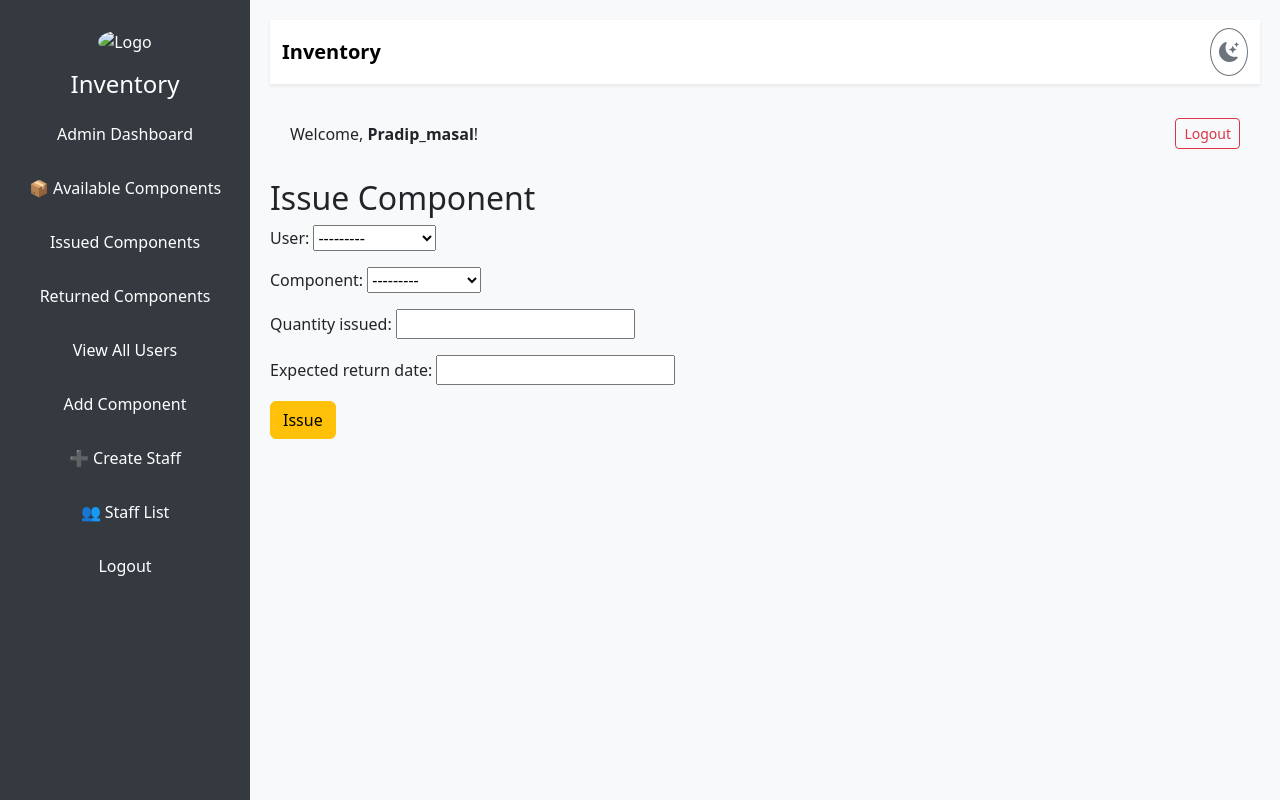
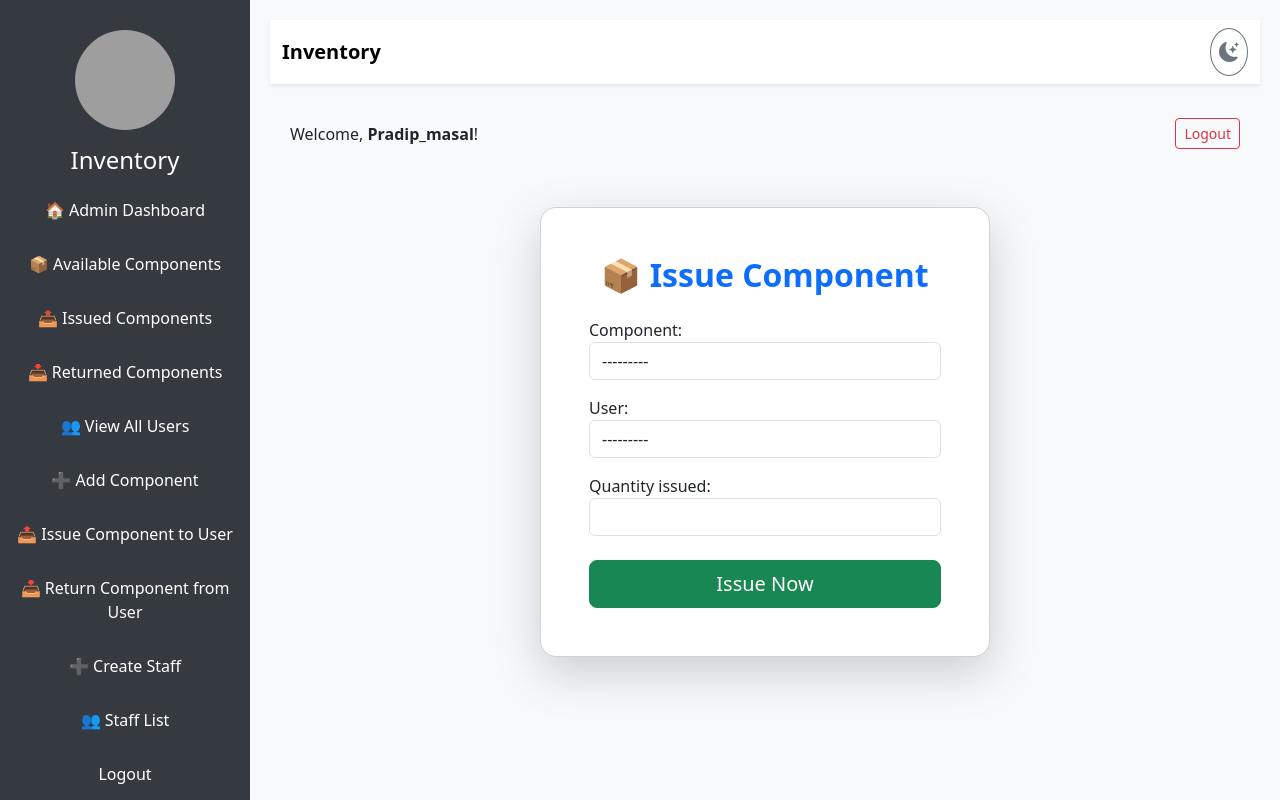
Before and after one commit to pradipmasal/Inventory, a Django app: page /issue_component/ in a window 1280 px wide. Run offline with Django 5.2, Linux system fonts and the light colour scheme; a user stored in the database is signed in; data comes from the database, SQL or seed files in the repository; both versions use the stored data as it was after the commit; some libraries are stand-ins or nearby versions; grey boxes are pictures that could not be loaded.

Commit message:
modified for working

```diff
--- a/inventory/forms.py
+++ b/inventory/forms.py
@@ -1,5 +1,5 @@
 from django import forms
-from .models import Component, IssuedComponent
+from .models import Component, IssuedComponent, ReturnedComponent
 from django.contrib.auth.models import User
 from django.contrib.auth.forms import UserCreationForm
 
@@ -16,7 +16,36 @@ class ComponentForm(forms.ModelForm):
 class IssueComponentForm(forms.ModelForm):
     class Meta:
         model = IssuedComponent
-        fields = ['user', 'component', 'quantity_issued', 'expected_return_date']
+        fields = ['component', 'user', 'quantity_issued']
+        widgets = {
+            'component': forms.Select(attrs={'class': 'form-control'}),
+            'user': forms.Select(attrs={'class': 'form-control'}),
+            'quantity_issued': forms.NumberInput(attrs={'class': 'form-control'}),
+        }
+
+class ReturnComponentForm(forms.ModelForm):
+    user = forms.ModelChoiceField(
+        queryset=User.objects.all(),
+        widget=forms.Select(attrs={'class': 'form-control', 'id': 'user-select'})
+    )
+    component = forms.ModelChoiceField(
+        queryset=Component.objects.none(),
+        widget=forms.Select(attrs={'class': 'form-control', 'id': 'component-select'})
+    )
+
+    class Meta:
+        model = ReturnedComponent
+        fields = ['user', 'component', 'quantity_returned']
+
+    def __init__(self, *args, **kwargs):
+        super(ReturnComponentForm, self).__init__(*args, **kwargs)
+        if 'user' in self.data:
+            try:
+                user_id = int(self.data.get('user'))
+                issued_components = IssuedComponent.objects.filter(user_id=user_id).values_list('component_id', flat=True)
+                self.fields['component'].queryset = Component.objects.filter(id__in=issued_components)
+            except (ValueError, TypeError):
+                pass
 
 class UserRegisterForm(UserCreationForm):
     email = forms.EmailField()
--- a/inventory/templates/inventory/base.html
+++ b/inventory/templates/inventory/base.html
@@ -2,6 +2,7 @@
 
 <!DOCTYPE html>
 <html lang="en">
+
 <head>
     <meta charset="UTF-8">
     <meta name="viewport" content="width=device-width, initial-scale=1.0">
@@ -23,7 +24,8 @@
 
 
     <style>
-        body, nav {
+        body,
+        nav {
             transition: background-color 0.5s ease, color 0.5s ease;
         }
     </style>
@@ -35,6 +37,7 @@
             min-height: 100vh;
             overflow-x: hidden;
         }
+
         .sidebar {
             width: 250px;
             background: #343a40;
@@ -43,6 +46,7 @@
             position: fixed;
             height: 100%;
         }
+
         .sidebar a {
             color: white;
             text-decoration: none;
@@ -50,14 +54,17 @@
             padding: 15px;
             transition: 0.3s;
         }
+
         .sidebar a:hover {
             background: #495057;
         }
+
         .content {
             margin-left: 250px;
             padding: 20px;
             flex-grow: 1;
         }
+
         .topbar {
             background: #f8f9fa;
             padding: 10px 20px;
@@ -68,23 +75,28 @@
         }
     </style>
 </head>
+
 <body class="bg-light" id="body">
 
 
 
     {% if user.is_authenticated %}
     <div class="sidebar text-center">
-    <img src="https://via.placeholder.com/100" class="rounded-circle mb-3" alt="Logo" width="100" height="100">
+        <img src="https://img.icons8.com/fluency/96/box.png" class="rounded-circle mb-3" alt="Inventory Logo" width="100" height="100">
         <h4>Inventory</h4>
 
         {% if user.is_staff %}
         <!-- Admin Sidebar -->
-        <a href="{% url 'admin_dashboard' %}">Admin Dashboard</a>
+        <a href="{% url 'admin_dashboard' %}">🏠 Admin Dashboard</a>
         <a href="{% url 'available_components' %}">📦 Available Components</a>
-        <a href="{% url 'issued_components' %}">Issued Components</a>
-        <a href="{% url 'returned_components' %}">Returned Components</a>
-        <a href="{% url 'view_all_users' %}">View All Users</a>
-        <a href="{% url 'add_component' %}">Add Component</a>
+        <a href="{% url 'issued_components' %}">📤 Issued Components</a>
+        <a href="{% url 'returned_components' %}">📥 Returned Components</a>
+        <a href="{% url 'view_all_users' %}">👥 View All Users</a>
+        <a href="{% url 'add_component' %}">➕ Add Component</a>
+        <a href="{% url 'issue_component' %}">📤 Issue Component to User</a>
+        <a href="{% url 'return_component' %}">📥 Return Component from User</a>
+
+
         {% if request.user.is_superuser %}
         <a href="{% url 'create_staff' %}">➕ Create Staff</a>
         <a href="{% url 'staff_list' %}">👥 Staff List</a>
@@ -93,8 +105,8 @@
         {% else %}
         <!-- User Sidebar -->
         <a href="{% url 'available_components' %}">📦 Available Components</a>
-        <a href="{% url 'issued_components' %}">Issued Components</a>
-        <a href="{% url 'returned_components' %}">Returned Components</a>
+        <a href="{% url 'issued_components' %}">📤 Issued Components</a>
+        <a href="{% url 'returned_components' %}">📥 Returned Components</a>
 
         {% endif %}
 
@@ -167,4 +179,5 @@
     <script src="https://cdn.jsdelivr.net/npm/bootstrap@5.3.0/dist/js/bootstrap.bundle.min.js"></script>
 
 </body>
+
 </html>
--- a/inventory/templates/inventory/issue_component.html
+++ b/inventory/templates/inventory/issue_component.html
@@ -1,11 +1,29 @@
-<!-- templates/inventory/issue_component.html -->
 {% extends 'inventory/base.html' %}
 
+{% block title %}Issue Component{% endblock %}
+
 {% block content %}
-<h2>Issue Component</h2>
-<form method="post">
-    {% csrf_token %}
-    {{ form.as_p }}
-    <button type="submit" class="btn btn-warning">Issue</button>
-</form>
+<div class="container d-flex justify-content-center align-items-center mt-5">
+    <div class="card shadow-lg p-5 rounded-4" style="min-width: 450px; background: rgba(255, 255, 255, 0.9);">
+        <h2 class="text-center mb-4 fw-bold text-primary">📦 Issue Component</h2>
+        <form method="post">
+            {% csrf_token %}
+            <div class="mb-3">
+                {{ form.component.label_tag }}
+                {{ form.component }}
+            </div>
+            <div class="mb-3">
+                {{ form.user.label_tag }}
+                {{ form.user }}
+            </div>
+            <div class="mb-3">
+                {{ form.quantity_issued.label_tag }}
+                {{ form.quantity_issued }}
+            </div>
+            <div class="d-grid mt-4">
+                <button type="submit" class="btn btn-success btn-lg rounded-3">Issue Now</button>
+            </div>
+        </form>
+    </div>
+</div>
 {% endblock %}
--- a/inventory/urls.py
+++ b/inventory/urls.py
@@ -21,4 +21,6 @@ urlpatterns = [
     path('delete-component/<int:component_id>/', views.delete_component, name='delete_component'),
     path('make-staff/<int:user_id>/', views.make_staff, name='make_staff'),
     path('make-user/<int:user_id>/', views.make_user, name='make_user'),
+    path('return-component/', views.return_component, name='return_component'),
+    path('ajax/load-components/', views.load_user_components, name='ajax_load_components'),
 ]
--- a/inventory/views.py
+++ b/inventory/views.py
@@ -2,10 +2,12 @@ from django.shortcuts import render, redirect
 from django.contrib.auth import login, logout, authenticate
 from django.contrib.auth.decorators import login_required
 from .models import Component, IssuedComponent
-from .forms import ComponentForm, IssueComponentForm, UserRegisterForm, StaffCreationForm
+from .forms import ComponentForm, IssueComponentForm, UserRegisterForm, StaffCreationForm, ReturnComponentForm
 from django.contrib.auth.decorators import user_passes_test
 from django.contrib.auth.models import User
 from django.shortcuts import get_object_or_404
+from django.http import JsonResponse
+from django.utils import timezone
 
 # User Registration
 def register_view(request):
@@ -107,17 +109,36 @@ def user_dashboard(request):
 
 @login_required
 def add_component(request):
-    if not request.user.is_staff:
-        return redirect('available_components')
-
     if request.method == 'POST':
         form = ComponentForm(request.POST)
         if form.is_valid():
-            form.save()
-            return redirect('available_components')
+            name = form.cleaned_data['name']
+            category = form.cleaned_data['category']
+            quantity = form.cleaned_data['quantity']
+            price = form.cleaned_data['price']
+
+            # Check if a component with same name and category exists
+            component, created = Component.objects.get_or_create(
+                name=name,
+                category=category,
+                defaults={'quantity': quantity, 'price': price}
+            )
+
+            if not created:
+                # Already exists ➔ Update quantity
+                component.quantity += quantity
+
+                # Optional: update price if admin changed it
+                component.price = price
+
+                component.save()
+
+            return redirect('admin_dashboard')
     else:
         form = ComponentForm()
+
     return render(request, 'inventory/add_component.html', {'form': form})
+
 
 @superuser_required
 def view_all_users(request):
@@ -158,12 +179,30 @@ def issue_component(request):
     if request.method == 'POST':
         form = IssueComponentForm(request.POST)
         if form.is_valid():
-            issue = form.save()
-            issue.component.quantity -= issue.quantity_issued
-            issue.component.save()
+            user = form.cleaned_data['user']
+            component = form.cleaned_data['component']
+            quantity_issued = form.cleaned_data['quantity_issued']
+
+            # Check if already issued
+            issued_record, created = IssuedComponent.objects.get_or_create(
+                user=user,
+                component=component,
+                defaults={'quantity_issued': quantity_issued, 'issue_date': timezone.now()}
+            )
+
+            if not created:
+                # Already issued ➔ Update quantity
+                issued_record.quantity_issued += quantity_issued
+                issued_record.save()
+
+            # Reduce available stock from Component
+            component.quantity -= quantity_issued
+            component.save()
+
             return redirect('admin_dashboard')
     else:
         form = IssueComponentForm()
+
     return render(request, 'inventory/issue_component.html', {'form': form})
 
 @login_required
@@ -176,6 +215,51 @@ def issued_components(request):
     issued = IssuedComponent.objects.filter(user=request.user, returned=False)
     return render(request, 'inventory/issued_components.html', {'issued': issued})
 
+def return_component(request):
+    if request.method == 'POST':
+        form = ReturnComponentForm(request.POST)
+        if form.is_valid():
+            returned_component = form.save(commit=False)
+
+            # Find the issued record
+            issued_record = IssuedComponent.objects.filter(
+                user=returned_component.user,
+                component=returned_component.component
+            ).first()
+
+            if issued_record:
+                returned_component.quantity_issued = issued_record.quantity_issued
+                returned_component.issue_date = issued_record.issue_date
+
+                # 1. Update Component stock
+                component = returned_component.component
+                component.quantity += returned_component.quantity_returned
+                component.save()
+
+                # 2. Update or delete IssuedComponent
+                if returned_component.quantity_returned >= issued_record.quantity_issued:
+                    # If fully returned or over-returned, delete the issued record
+                    issued_record.delete()
+                else:
+                    # If partial return, reduce the quantity_issued
+                    issued_record.quantity_issued -= returned_component.quantity_returned
+                    issued_record.save()
+
+                # 3. Save the ReturnedComponent record
+                returned_component.save()
+
+                return redirect('admin_dashboard')
+    else:
+        form = ReturnComponentForm()
+
+    return render(request, 'inventory/return_component.html', {'form': form})
+
+def load_user_components(request):
+    user_id = request.GET.get('user')
+    issued_components = IssuedComponent.objects.filter(user_id=user_id).select_related('component')
+    components = [{'id': c.component.id, 'name': c.component.name} for c in issued_components]
+    return JsonResponse({'components': components})
+
 @login_required
 def returned_components(request):
     returned = IssuedComponent.objects.filter(user=request.user, returned=True)
```
Also changed, not shown: inventory/models.py (+11 -0 lines), inventory/templates/inventory/admin_dashboard.html (+26 -0 lines), inventory/templates/inventory/return_component.html (added, +49 -0 lines), db.sqlite3, inventory/migrations/0002_returnedcomponent.py (added). Lines whose indentation alone changed are shown as unchanged.
